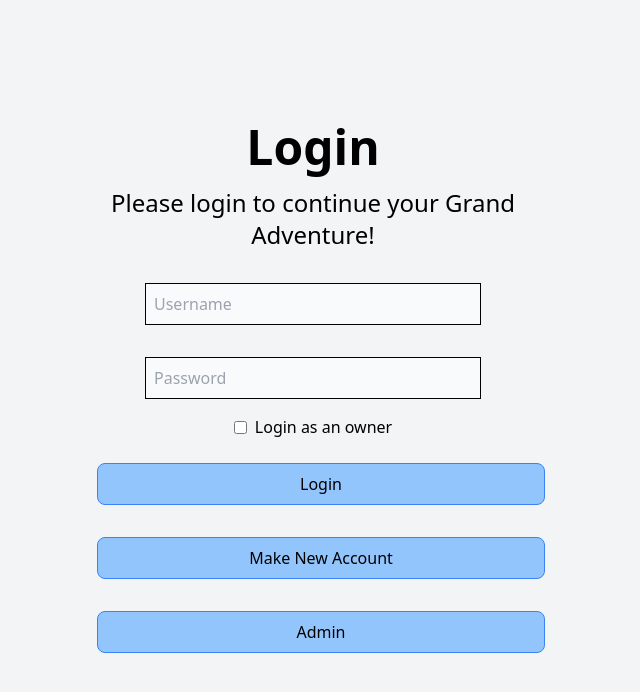
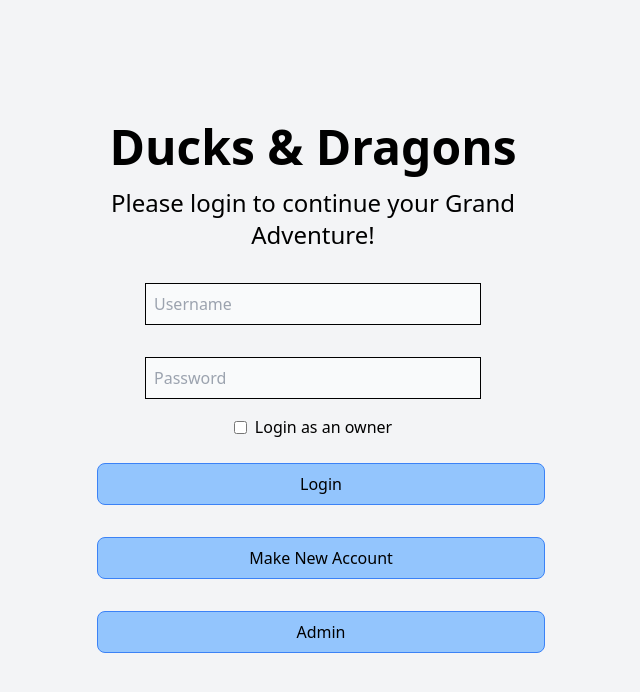
Before and after one commit to JenteW/webdev, a Vue app in the folder examen/frontend/frontend-exam/: page /#/LoginPage in a window 1280 px wide. Before the commit this address led to /#/LoginPage. Shown: the top 692 px of the page, without its empty margins (327-967 px from the left). Built offline with nearby package versions, Linux system fonts and the light colour scheme.

Commit message:
add new favicon and a name for my site

```diff
--- a/examen/frontend/frontend-exam/src/pages/LoginPage.vue
+++ b/examen/frontend/frontend-exam/src/pages/LoginPage.vue
@@ -1,7 +1,7 @@
 <template>
     <div class="div-login">
       <div class="w-full max-w-md text-center">
-        <h1 class="text-5xl font-bold mb-4">Login</h1>
+        <h1 class="text-5xl font-bold mb-4">Ducks & Dragons</h1>
         <p class="text-2xl mb-4">Please login to continue your Grand Adventure!</p>
           <input class="custom-input"
             type="text"
```
Also changed, not shown: 1 other file (tests, documents, lock files or other folders).
